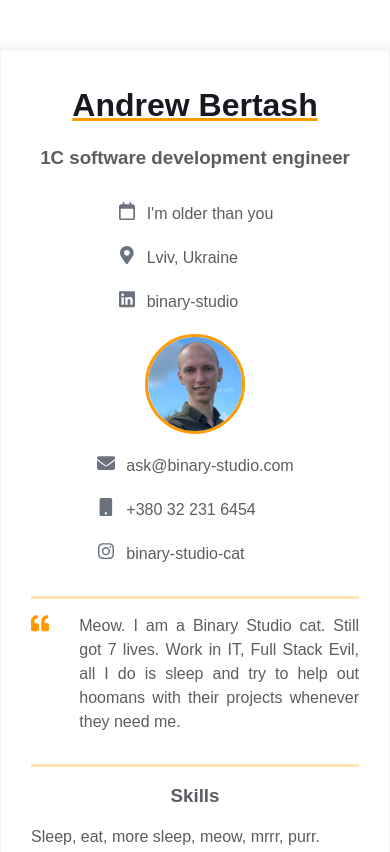
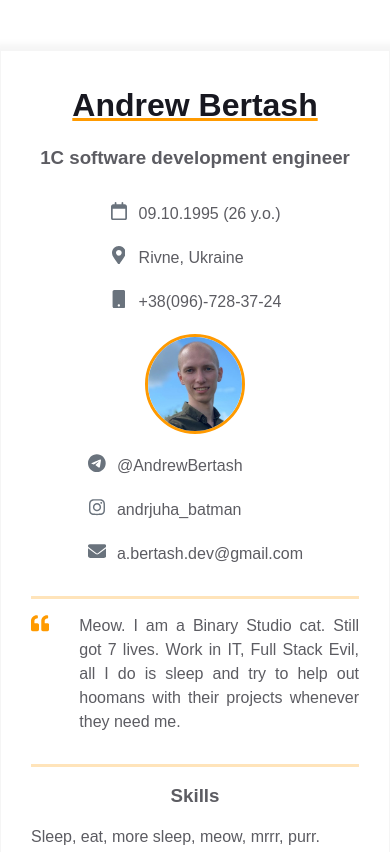
Before and after one commit to ABertashDev/homepage, a plain HTML site: page index.html in a window 390 px wide. Shown: the top 852 px of the page. Drawn offline with Linux system fonts and the light colour scheme.

Commit message:
Changed contact info to my own (phone, mail, social media, etc.)

```diff
--- a/index.html
+++ b/index.html
@@ -26,9 +26,9 @@
                       d="M152 64H296V24C296 10.75 306.7 0 320 0C333.3 0 344 10.75 344 24V64H384C419.3 64 448 92.65 448 128V448C448 483.3 419.3 512 384 512H64C28.65 512 0 483.3 0 448V128C0 92.65 28.65 64 64 64H104V24C104 10.75 114.7 0 128 0C141.3 0 152 10.75 152 24V64zM48 448C48 456.8 55.16 464 64 464H384C392.8 464 400 456.8 400 448V192H48V448z" />
                   </svg>
                 </div>
-                <span>I'm older than you</span>
+                <span>09.10.1995 (26 y.o.)</span>
               </a>
-              <a href="" rel="author" class="contact-info__item">
+              <a href="https://goo.gl/maps/CJwMSwQhe9rS1YeF8" rel="author" class="contact-info__item" target="_blank">
                 <div class="contact-info__item-icon-wrapper">
                   <svg class="contact-info__item-icon" xmlns="http://www.w3.org/2000/svg" viewBox="0 0 384 512">
                     <path
@@ -36,17 +36,16 @@
                     </path>
                   </svg>
                 </div>
-                <span>Lviv, Ukraine</span>
+                <span>Rivne, Ukraine</span>
               </a>
-              <a href="https://ua.linkedin.com/company/binary-studio_241166" rel="author" class="contact-info__item">
+              <a href="tel:+380967283724" rel="author" class="contact-info__item">
                 <div class="contact-info__item-icon-wrapper">
-                  <svg class="contact-info__item-icon" xmlns="http://www.w3.org/2000/svg" viewBox="0 0 448 512">
+                  <svg class="contact-info__item-icon" xmlns="http://www.w3.org/2000/svg" viewBox="0 0 384 512">
                     <path
-                      d="M416 32H31.9C14.3 32 0 46.5 0 64.3v383.4C0 465.5 14.3 480 31.9 480H416c17.6 0 32-14.5 32-32.3V64.3c0-17.8-14.4-32.3-32-32.3zM135.4 416H69V202.2h66.5V416zm-33.2-243c-21.3 0-38.5-17.3-38.5-38.5S80.9 96 102.2 96c21.2 0 38.5 17.3 38.5 38.5 0 21.3-17.2 38.5-38.5 38.5zm282.1 243h-66.4V312c0-24.8-.5-56.7-34.5-56.7-34.6 0-39.9 27-39.9 54.9V416h-66.4V202.2h63.7v29.2h.9c8.9-16.8 30.6-34.5 62.9-34.5 67.2 0 79.7 44.3 79.7 101.9V416z">
-                    </path>
+                      d="M320 0H64C37.49 0 16 21.49 16 48v416C16 490.5 37.49 512 64 512h256c26.51 0 48-21.49 48-48v-416C368 21.49 346.5 0 320 0zM192 464c-17.75 0-32-14.25-32-32s14.25-32 32-32s32 14.25 32 32S209.8 464 192 464z" />
                   </svg>
                 </div>
-                <span>binary-studio</span>
+                <span>+38(096)-728-37-24</span>
               </a>
             </div>
 
@@ -55,33 +54,34 @@
             </div>
 
             <div class="contact-info__block">
-              <a href="" rel="author" class="contact-info__item">
+              <a href="https://telegram.me/AndrewBertash" rel="author" class="contact-info__item" target="_blank">
+                <div class="contact-info__item-icon-wrapper">
+                  <svg class="contact-info__item-icon" xmlns="http://www.w3.org/2000/svg" viewBox="0 0 496 512">
+                    <path
+                      d="M248,8C111.033,8,0,119.033,0,256S111.033,504,248,504,496,392.967,496,256,384.967,8,248,8ZM362.952,176.66c-3.732,39.215-19.881,134.378-28.1,178.3-3.476,18.584-10.322,24.816-16.948,25.425-14.4,1.326-25.338-9.517-39.287-18.661-21.827-14.308-34.158-23.215-55.346-37.177-24.485-16.135-8.612-25,5.342-39.5,3.652-3.793,67.107-61.51,68.335-66.746.153-.655.3-3.1-1.154-4.384s-3.59-.849-5.135-.5q-3.283.746-104.608,69.142-14.845,10.194-26.894,9.934c-8.855-.191-25.888-5.006-38.551-9.123-15.531-5.048-27.875-7.717-26.8-16.291q.84-6.7,18.45-13.7,108.446-47.248,144.628-62.3c68.872-28.647,83.183-33.623,92.511-33.789,2.052-.034,6.639.474,9.61,2.885a10.452,10.452,0,0,1,3.53,6.716A43.765,43.765,0,0,1,362.952,176.66Z" />
+                  </svg>
+                </div>
+                <span>@AndrewBertash</span>
+              </a>
+              <a href="https://www.instagram.com/andrjuha_batman/" rel="author" class="contact-info__item" target="_blank">
+                <div class="contact-info__item-icon-wrapper">
+                  <svg class="contact-info__item-icon" xmlns="http://www.w3.org/2000/svg" viewBox="0 0 448 512">
+                    <path
+                      d="M224.1 141c-63.6 0-114.9 51.3-114.9 114.9s51.3 114.9 114.9 114.9S339 319.5 339 255.9 287.7 141 224.1 141zm0 189.6c-41.1 0-74.7-33.5-74.7-74.7s33.5-74.7 74.7-74.7 74.7 33.5 74.7 74.7-33.6 74.7-74.7 74.7zm146.4-194.3c0 14.9-12 26.8-26.8 26.8-14.9 0-26.8-12-26.8-26.8s12-26.8 26.8-26.8 26.8 12 26.8 26.8zm76.1 27.2c-1.7-35.9-9.9-67.7-36.2-93.9-26.2-26.2-58-34.4-93.9-36.2-37-2.1-147.9-2.1-184.9 0-35.8 1.7-67.6 9.9-93.9 36.1s-34.4 58-36.2 93.9c-2.1 37-2.1 147.9 0 184.9 1.7 35.9 9.9 67.7 36.2 93.9s58 34.4 93.9 36.2c37 2.1 147.9 2.1 184.9 0 35.9-1.7 67.7-9.9 93.9-36.2 26.2-26.2 34.4-58 36.2-93.9 2.1-37 2.1-147.8 0-184.8zM398.8 388c-7.8 19.6-22.9 34.7-42.6 42.6-29.5 11.7-99.5 9-132.1 9s-102.7 2.6-132.1-9c-19.6-7.8-34.7-22.9-42.6-42.6-11.7-29.5-9-99.5-9-132.1s-2.6-102.7 9-132.1c7.8-19.6 22.9-34.7 42.6-42.6 29.5-11.7 99.5-9 132.1-9s102.7-2.6 132.1 9c19.6 7.8 34.7 22.9 42.6 42.6 11.7 29.5 9 99.5 9 132.1s2.7 102.7-9 132.1z" />
+                  </svg>
+                </div>
+                <span>andrjuha_batman</span>
+              </a>
+              <a href="mailto:a.bertash.dev@gmail.com" rel="author" class="contact-info__item" target="_blank">
                 <div class="contact-info__item-icon-wrapper">
                   <svg class="contact-info__item-icon" xmlns="http://www.w3.org/2000/svg" viewBox="0 0 512 512">
                     <path
                       d="M464 64C490.5 64 512 85.49 512 112C512 127.1 504.9 141.3 492.8 150.4L275.2 313.6C263.8 322.1 248.2 322.1 236.8 313.6L19.2 150.4C7.113 141.3 0 127.1 0 112C0 85.49 21.49 64 48 64H464zM217.6 339.2C240.4 356.3 271.6 356.3 294.4 339.2L512 176V384C512 419.3 483.3 448 448 448H64C28.65 448 0 419.3 0 384V176L217.6 339.2z" />
                   </svg>
                 </div>
-                <span>ask@binary-studio.com</span>
+                <span>a.bertash.dev@gmail.com</span>
               </a>
-              <a href="" rel="author" class="contact-info__item">
-                <div class="contact-info__item-icon-wrapper">
-                  <svg class="contact-info__item-icon" xmlns="http://www.w3.org/2000/svg" viewBox="0 0 384 512">
-                    <path
-                      d="M320 0H64C37.49 0 16 21.49 16 48v416C16 490.5 37.49 512 64 512h256c26.51 0 48-21.49 48-48v-416C368 21.49 346.5 0 320 0zM192 464c-17.75 0-32-14.25-32-32s14.25-32 32-32s32 14.25 32 32S209.8 464 192 464z" />
-                  </svg>
-                </div>
-                <span>+380 32 231 6454</span>
-              </a>
-              <a href="https://ua.linkedin.com/company/binary-studio_241166" rel="author" class="contact-info__item">
-                <div class="contact-info__item-icon-wrapper">
-                  <svg class="contact-info__item-icon" xmlns="http://www.w3.org/2000/svg" viewBox="0 0 448 512">
-                    <path
-                      d="M224.1 141c-63.6 0-114.9 51.3-114.9 114.9s51.3 114.9 114.9 114.9S339 319.5 339 255.9 287.7 141 224.1 141zm0 189.6c-41.1 0-74.7-33.5-74.7-74.7s33.5-74.7 74.7-74.7 74.7 33.5 74.7 74.7-33.6 74.7-74.7 74.7zm146.4-194.3c0 14.9-12 26.8-26.8 26.8-14.9 0-26.8-12-26.8-26.8s12-26.8 26.8-26.8 26.8 12 26.8 26.8zm76.1 27.2c-1.7-35.9-9.9-67.7-36.2-93.9-26.2-26.2-58-34.4-93.9-36.2-37-2.1-147.9-2.1-184.9 0-35.8 1.7-67.6 9.9-93.9 36.1s-34.4 58-36.2 93.9c-2.1 37-2.1 147.9 0 184.9 1.7 35.9 9.9 67.7 36.2 93.9s58 34.4 93.9 36.2c37 2.1 147.9 2.1 184.9 0 35.9-1.7 67.7-9.9 93.9-36.2 26.2-26.2 34.4-58 36.2-93.9 2.1-37 2.1-147.8 0-184.8zM398.8 388c-7.8 19.6-22.9 34.7-42.6 42.6-29.5 11.7-99.5 9-132.1 9s-102.7 2.6-132.1-9c-19.6-7.8-34.7-22.9-42.6-42.6-11.7-29.5-9-99.5-9-132.1s-2.6-102.7 9-132.1c7.8-19.6 22.9-34.7 42.6-42.6 29.5-11.7 99.5-9 132.1-9s102.7-2.6 132.1 9c19.6 7.8 34.7 22.9 42.6 42.6 11.7 29.5 9 99.5 9 132.1s2.7 102.7-9 132.1z" />
-                  </svg>
-                </div>
-                <span>binary-studio-cat</span>
-              </a>
+
             </div>
 
           </div>
```
